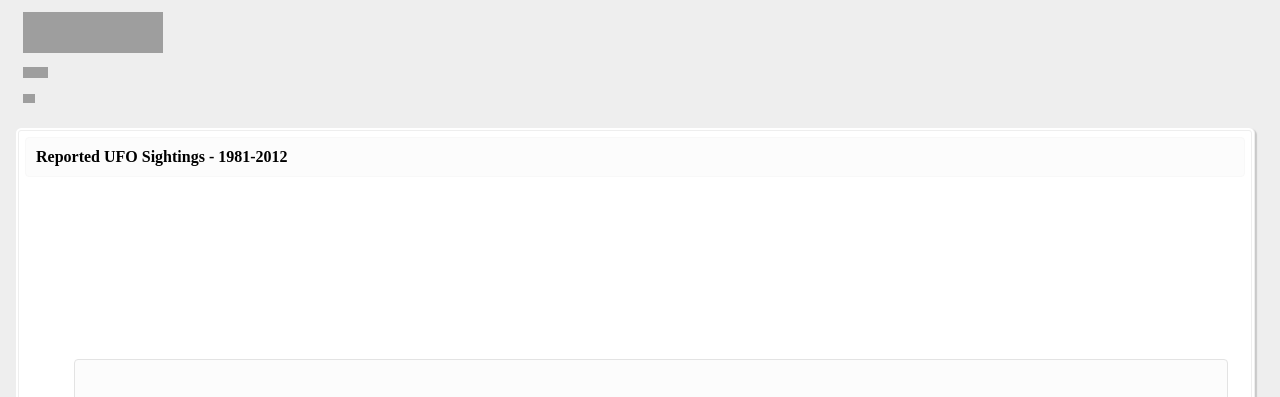
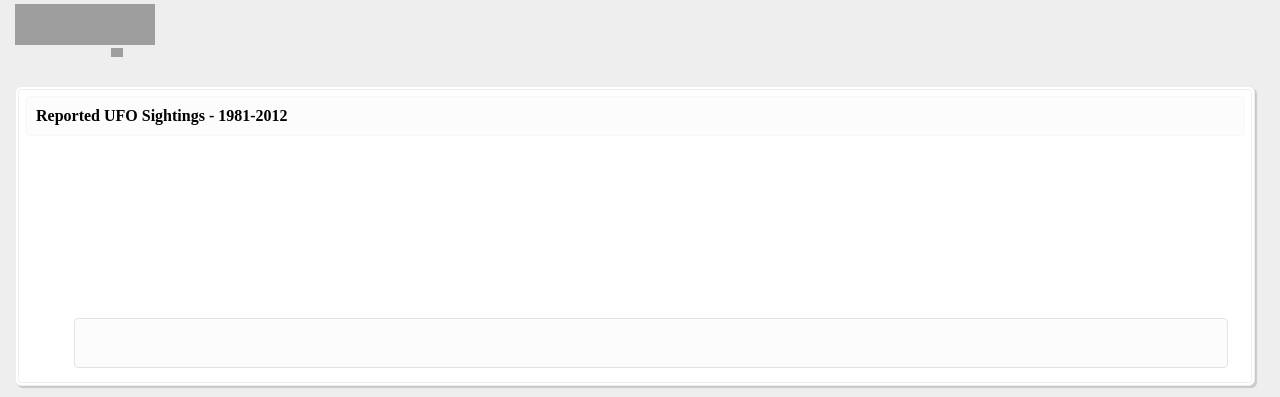
Before and after one commit to flux3000/iolab-final, a PHP site: page / in a window 1280 px wide. Shown: the top 397 px of the page. Run offline with PHP 8.4, Linux system fonts and the light colour scheme; some libraries are stand-ins or nearby versions; some web fonts are replaced; grey boxes are pictures that could not be loaded.

Commit message:
Victor: Changed Header and Footer

```diff
--- a/css/style.css
+++ b/css/style.css
@@ -7,6 +7,40 @@ table{border-collapse:collapse;}
 
 
 /* global */
+
+
+#header {
+	width:140px;
+	max-width:140px;
+	display: inline-block;
+}
+
+#logo {
+	position: relative;
+}
+
+#saucer2 {
+	opacity:1;
+	-moz-transition: opacity 2s; /* Firefox 4 */
+	-webkit-transition: opacity 20s; /* Safari and Chrome */
+	-o-transition: opacity 2s;
+	transition: opacity 10s;
+	position: relative;
+	top: -38px;
+	left: 89px;
+}
+
+#beam_wrapper {
+	height: 0px;
+}
+
+#i {
+    height:0px;
+    width:12px;
+	position: relative;
+	top: -38px;
+	left: 96px;
+}
 
 body {
 	background:#eee;
@@ -64,7 +102,6 @@ section {
 	float: left;
 	width: 1220px;
 	margin-top: 4px;
-	padding: 8px;
 	font-size: 16pt;
 	font-weight: bold;
 }
```
Also changed, not shown: other parts of css/style.css (+18 -13 lines).
